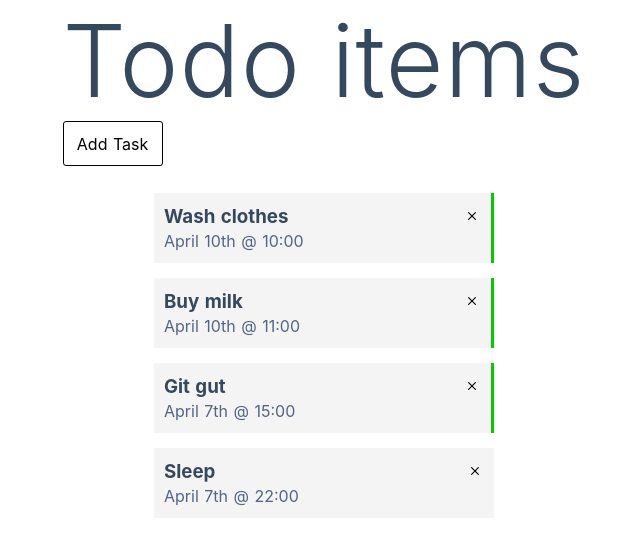
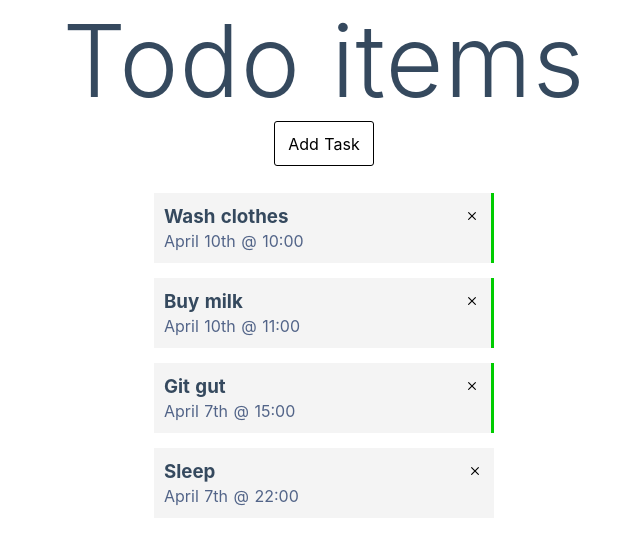
Before and after one commit to 1337lunatic/Todo, a Nuxt app: page / in a window 1280 px wide. Shown: the top 544 px of the page, without its empty margins (316-956 px from the left). Built offline with nearby package versions, Linux system fonts and the light colour scheme.

Commit message:
Numserytter

```diff
--- a/pages/index.vue
+++ b/pages/index.vue
@@ -87,7 +87,7 @@ export default {
 <style lang='scss'>
 @import '~/assets/css/config';
 
-.numserytter {
+.numserytter-ridderen {
 	display: flex;
 	flex-direction: column;
 	justify-content:center;
```
